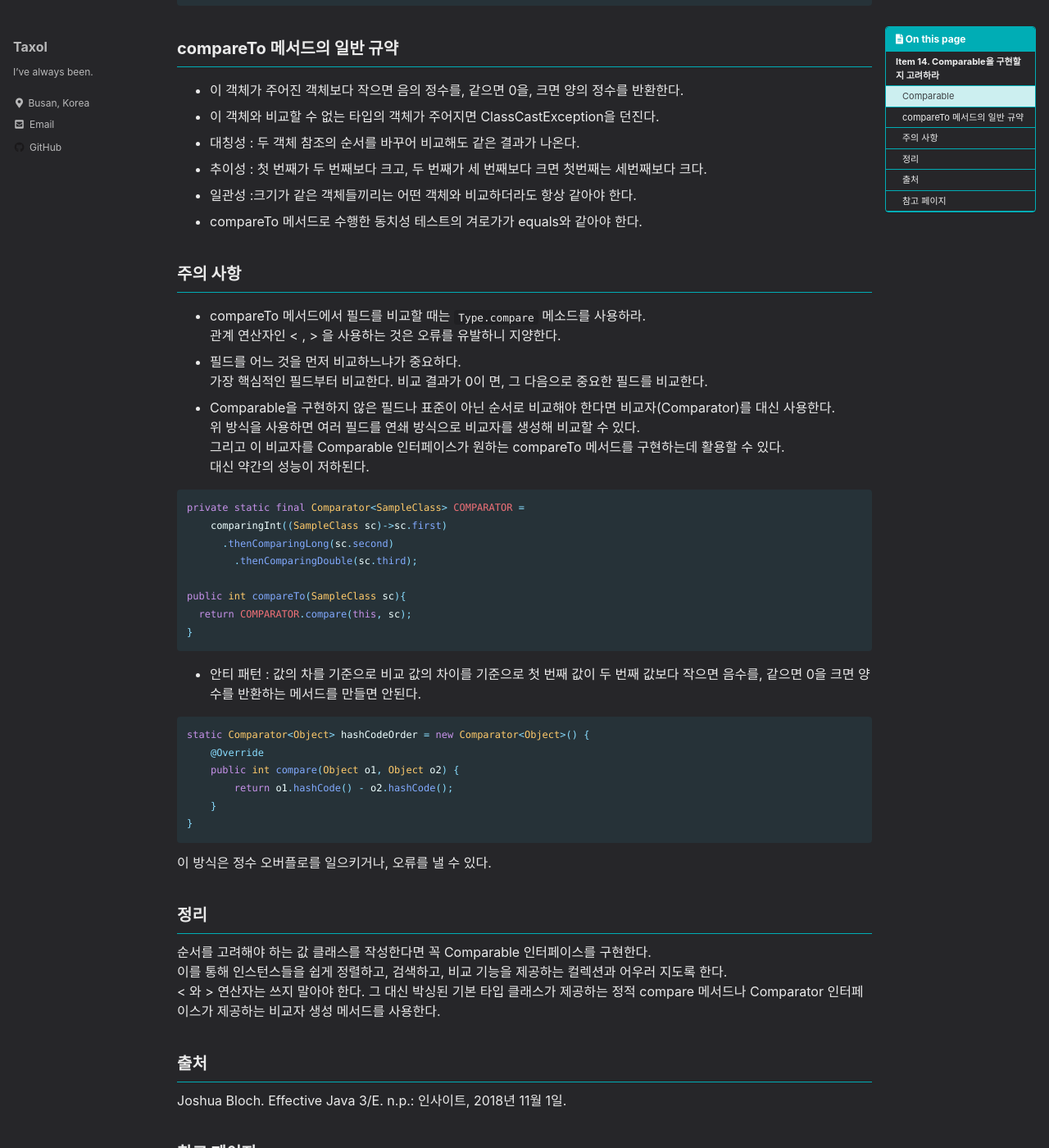
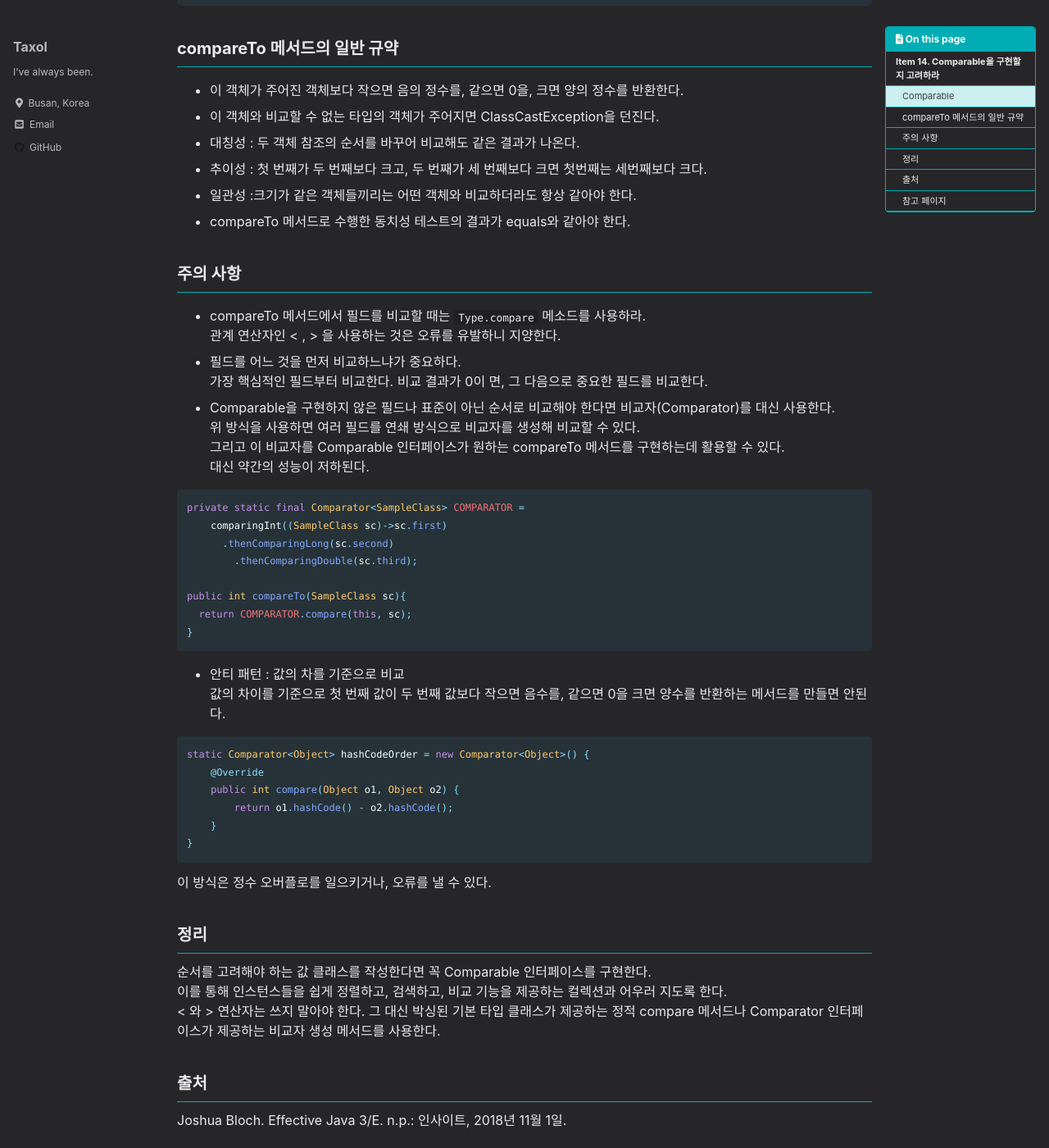
Before and after one commit to taxol1203/taxol1203.github.io, a Jekyll site: the page built from _posts/2021-02-27-EJ-Item14.md, in a window 1280 px wide and 1400 px high, scrolled down 568 px. Shown: the whole window at 82% size. Built offline with Jekyll 4.4.1, drawn with Linux system fonts in a browser that asks for light colours; cached includes are drawn as plain includes.

Commit message:
item 14_3

```diff
--- a/_posts/2021-02-27-EJ-Item14.md
+++ b/_posts/2021-02-27-EJ-Item14.md
@@ -30,7 +30,7 @@
 * 대칭성 : 두 객체 참조의 순서를 바꾸어 비교해도 같은 결과가 나온다.
 * 추이성 : 첫 번째가 두 번째보다 크고, 두 번째가 세 번째보다 크면 첫번째는 세번째보다 크다.
 * 일관성 :크기가 같은 객체들끼리는 어떤 객체와 비교하더라도 항상 같아야 한다.
-* compareTo 메서드로 수행한 동치성 테스트의 겨로가가 equals와 같아야 한다.
+* compareTo 메서드로 수행한 동치성 테스트의 결과가 equals와 같아야 한다.
 
 ## 주의 사항
 * compareTo 메서드에서 필드를 비교할 때는 `Type.compare` 메소드를 사용하라.
```
